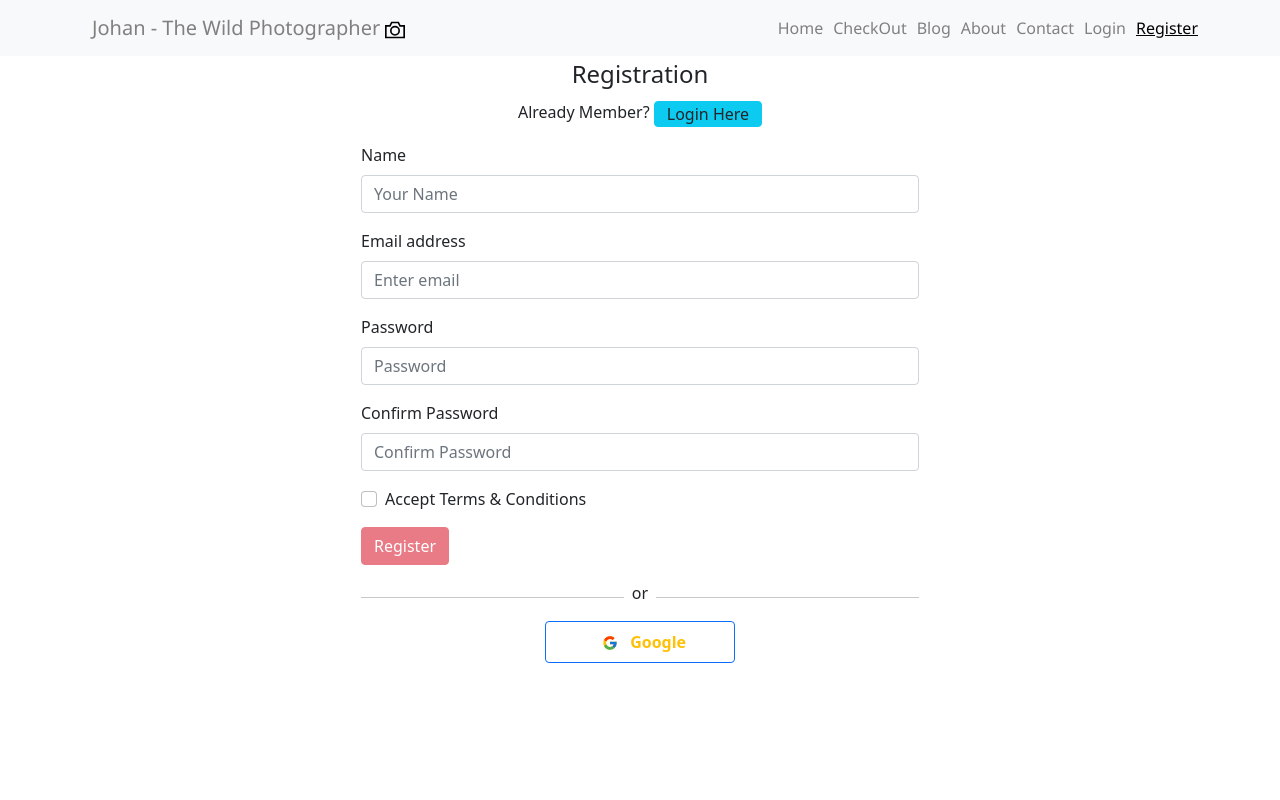
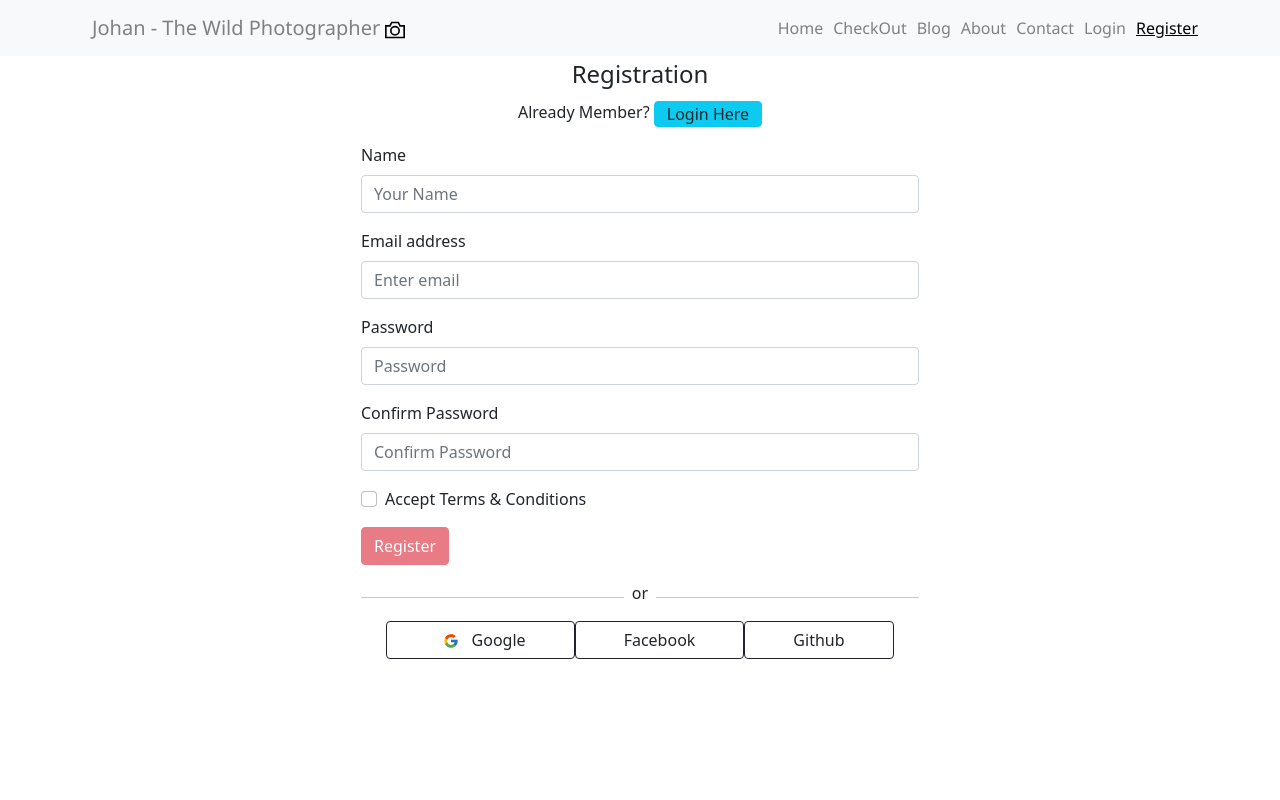
Before and after one commit to HayeulTanjib/Wild-Photographer, a React (Create React App) app: page /register in a window 1280 px wide. Shown: the top 800 px of the page. Built offline with nearby package versions, Linux system fonts and the light colour scheme; no server answers.

Commit message:
fb & github login added

```diff
--- a/src/Components/Authentication/Login/SocialLogin/SocialLogin.js
+++ b/src/Components/Authentication/Login/SocialLogin/SocialLogin.js
@@ -1,18 +1,26 @@
 import React from 'react';
-import { useSignInWithGoogle } from 'react-firebase-hooks/auth';
+import { useSignInWithGoogle, useSignInWithFacebook, useSignInWithGithub } from 'react-firebase-hooks/auth';
 import { useLocation, useNavigate } from 'react-router-dom';
 import auth from '../../../../Firebase/firebase.config';
 import { FcGoogle } from 'react-icons/fc';
-import Loading from '../../../Shared/Loading/Loading';
+
 
 const SocialLogin = () => {
 
-    const [signInWithGoogle, user, loading, error] = useSignInWithGoogle(auth);
+    const [signInWithGoogle, googleuser, loading, error] = useSignInWithGoogle(auth);
+    const [signInWithFacebook, fbuser, fbloading, fberror] = useSignInWithFacebook(auth);
+    const [signInWithGithub, githubuser, githubloading, githuberror] = useSignInWithGithub(auth);
     const navigate = useNavigate();
     const location = useLocation();
 
     const from = location.state?.from?.pathname || "/";
-    if(user){
+    if(googleuser){
+        navigate(from, { replace: true });
+    }
+    if(fbuser){
+        navigate(from, { replace: true });
+    }
+    if(githubuser){
         navigate(from, { replace: true });
     }
 
@@ -27,7 +35,11 @@ const SocialLogin = () => {
             <>
             {error ? <p className='text-danger'>{error.message}</p> : "" }
             </>
-            <button className=' px-5 py-2 fw-bold border-primary btn btn-outline-warning' onClick={() => signInWithGoogle()}> <FcGoogle className='mx-2'/> Google</button>
+            <div>
+            <button className='btn btn-outline-dark px-5' onClick={() => signInWithGoogle()}> <FcGoogle className='mx-2'/> Google</button>
+            <button className='btn btn-outline-dark px-5' onClick={() => signInWithFacebook()}>  Facebook</button>
+            <button className='btn btn-outline-dark px-5' onClick={() => signInWithGithub()}>  Github</button>
+            </div>
         </div>
     );
 };
```
